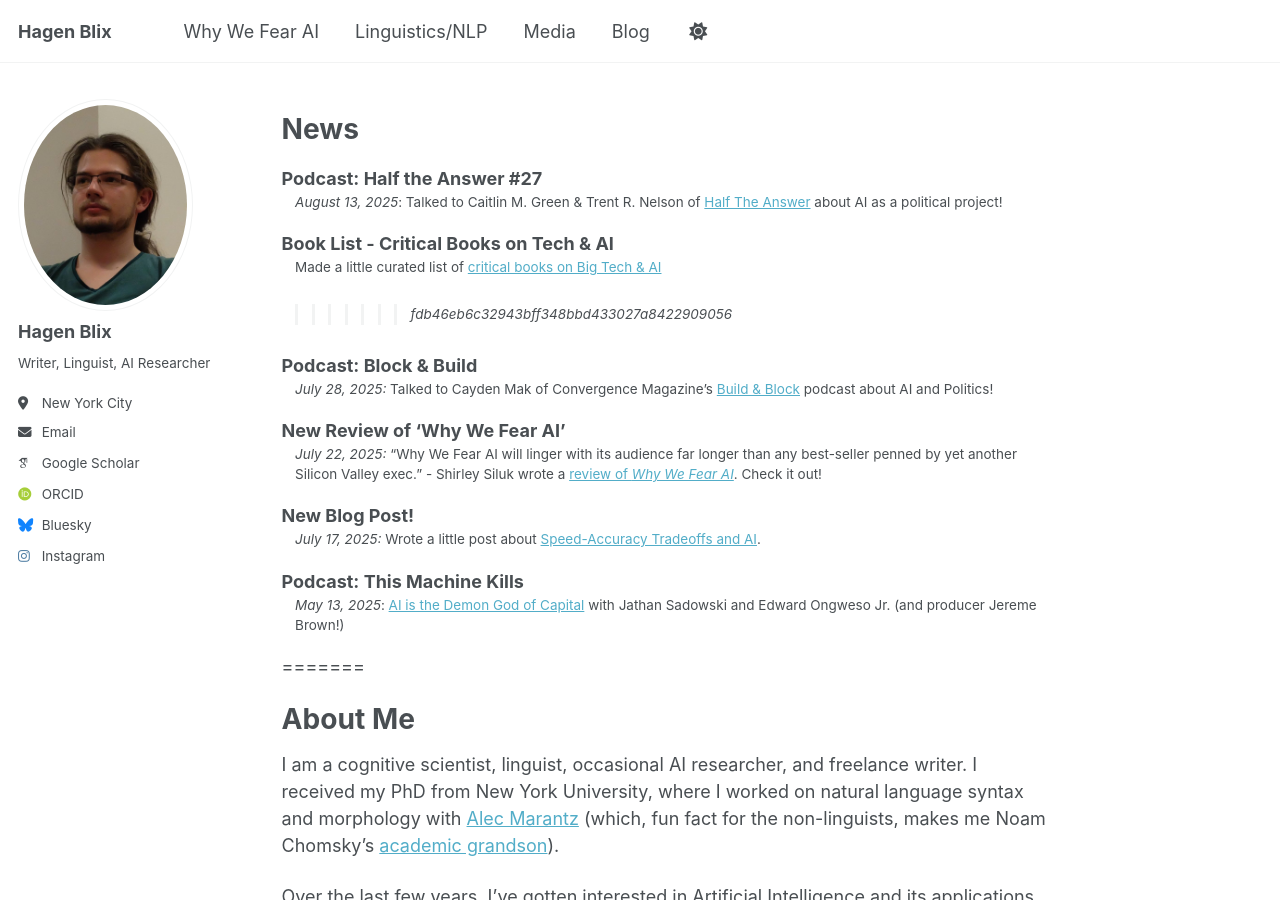
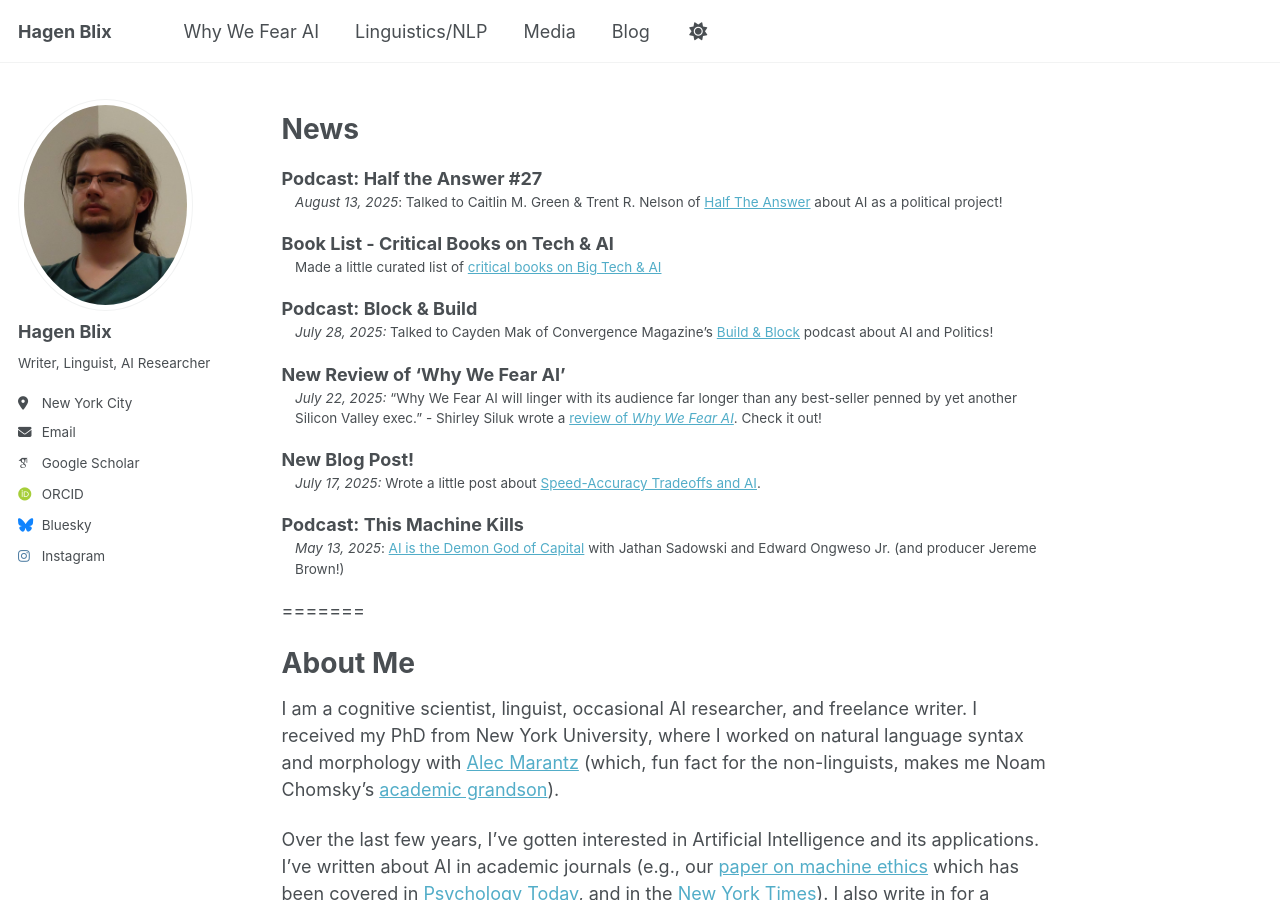
Before and after one commit to hagenblix/hagenblix.github.io, a Jekyll site: the page built from _pages/about.md, in a window 1280 px wide and 900 px high. Built offline with Jekyll 4.4.1, drawn with Linux system fonts in a browser that asks for light colours; some web fonts are replaced; a script that is not in the unit is left out.

Commit message:
Update about.md

```diff
--- a/_pages/about.md
+++ b/_pages/about.md
@@ -15,7 +15,6 @@ Podcast: Half the Answer #27
 
 Book List - Critical Books on Tech & AI
 : Made a little curated list of [critical books on Big Tech & AI](https://bookshop.org/lists/critical-ai-tech-books)
->>>>>>> fdb46eb6c32943bff348bbd433027a8422909056
 
 Podcast: Block & Build
 :   *July 28, 2025:* Talked to  Cayden Mak of Convergence Magazine's [Build & Block](https://convergencemag.com/podcast/why-we-fear-ai-w-hagen-blix/) podcast about AI and Politics!
```
